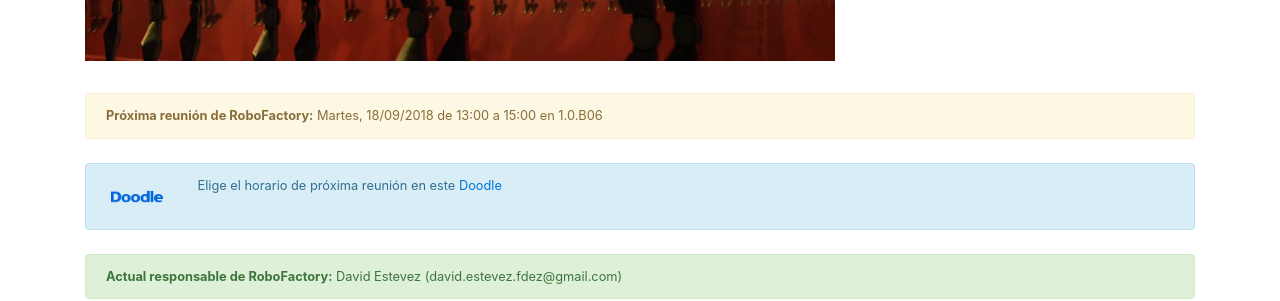
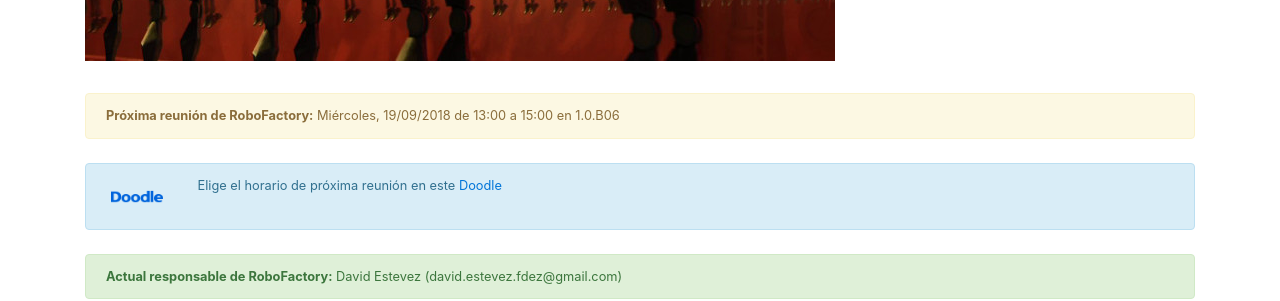
Before and after one commit to asrob-uc3m/asrob-uc3m.github.io, a Jekyll site: the page built from _workgroups/2017-09-19-robofactory.markdown, in a window 1280 px wide and 900 px high, scrolled down 831 px. Shown: the part 335-636 px from the top of the window. Built offline with Jekyll 4.4.1, drawn with Linux system fonts in a browser that asks for light colours.

Commit message:
Update de la fecha. De martes a miércoles

```diff
--- a/_workgroups/2017-09-19-robofactory.markdown
+++ b/_workgroups/2017-09-19-robofactory.markdown
@@ -5,7 +5,7 @@
 manager: David Estevez
 manager_email: david.estevez.fdez@gmail.com
 name: RoboFactory
-next_meeting: Martes, 18/09/2018 de 13:00 a 15:00 en 1.0.B06
+next_meeting: Miércoles, 19/09/2018 de 13:00 a 15:00 en 1.0.B06
 next_meeting_doodle: https://doodle.com/poll/26fsqq559cfxe9hs
 picture: /img/robofactory.jpg
 picture_full: /img/robofactory-full.jpg
```
